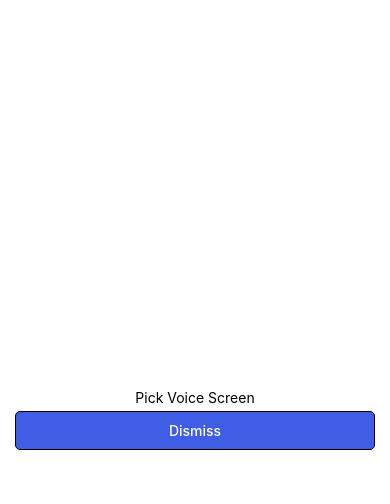
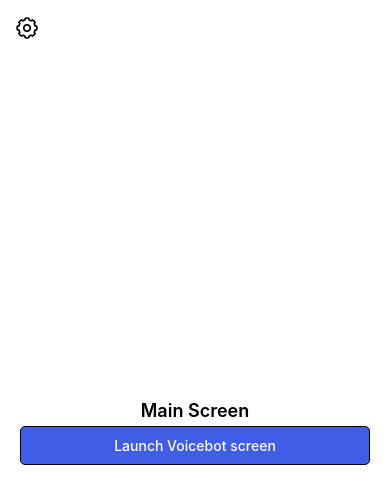
Before and after one commit to elie1121/ITXI-Assessment, a React Native app: screen /MainScreen in a window 390 px wide. Shown: the top 504 px of the page. Built offline with nearby package versions, Linux system fonts and the light colour scheme.

Commit message:
Added main and settings screen

```diff
--- a/App.tsx
+++ b/App.tsx
@@ -1,12 +1,17 @@
 import React from 'react';
 import {View , Text} from 'react-native';
+
+import SplashScreen from './src/screens/SplashScreen';
+
 import EnterCompanyIdScreen from './src/screens/onboardingScreens/EnterCompanyIdScreen';
 import PickVoiceScreen from './src/screens/onboardingScreens/PickVoiceScreen';
 import WelcomeScreen from './src/screens/onboardingScreens/WelcomeScreen';
-import SplashScreen from './src/screens/SplashScreen';
+
+import MainScreen from './src/screens/mainScreens/MainScreen';
+
 const App = () => {
   return (
-    <PickVoiceScreen />
+    <MainScreen />
   );
 };
 
--- a/package.json
+++ b/package.json
@@ -11,7 +11,8 @@
   },
   "dependencies": {
     "react": "18.3.1",
-    "react-native": "0.76.1"
+    "react-native": "0.76.1",
+    "react-native-vector-icons": "^10.2.0"
   },
   "devDependencies": {
     "@babel/core": "^7.25.2",
--- a/src/components/CustomInput/styles.ts
+++ b/src/components/CustomInput/styles.ts
@@ -4,7 +4,7 @@ export default StyleSheet.create({
     textInput:{
         borderWidth:1,
         borderRadius:5,
-        margin:5
+        margin:5,
     },
 
 });
--- /dev/null
+++ b/src/screens/mainScreens/MainScreen.tsx
@@ -0,0 +1,33 @@
+import React from 'react';
+import {View , Text, Pressable, StyleSheet} from 'react-native';
+import styles from '../styles';
+import AntDesign from 'react-native-vector-icons/AntDesign';
+import Button from '../../components/Button';
+
+const MainScreen = () => {
+  return (
+    <View style={mainScreenStyle.mainView}>
+        <Pressable>
+            <AntDesign name="setting" size={24}/>
+        </Pressable>
+        <View style={mainScreenStyle.screenTitleView}>
+            <Text style={styles.screenTitleText}>Main Screen</Text>
+            <Button text="Launch Voicebot screen"/>
+        </View>
+
+    </View>
+  );
+};
+
+export default MainScreen;
+
+const mainScreenStyle = StyleSheet.create({
+    mainView:{
+        padding:15,
+        flex:1
+    },
+    screenTitleView:{
+        flex:1,
+        justifyContent:'center'
+    }
+});
--- a/src/screens/styles.ts
+++ b/src/screens/styles.ts
@@ -7,6 +7,8 @@ export default StyleSheet.create({
         padding:10
     },
     screenTitleText:{
-        textAlign:'center'
+        textAlign:'center',
+        fontSize:18,
+        fontWeight:'600'
     }
 });
```
Also changed, not shown: src/screens/mainScreens/VoicebotScreen.tsx (added, +15 -0 lines), src/screens/settingsScreens/SetCompanyIdScreen.tsx (added, +17 -0 lines), src/screens/settingsScreens/SettingsScreen.tsx (added, +16 -0 lines), 2 other files (tests, documents, lock files or other folders).
